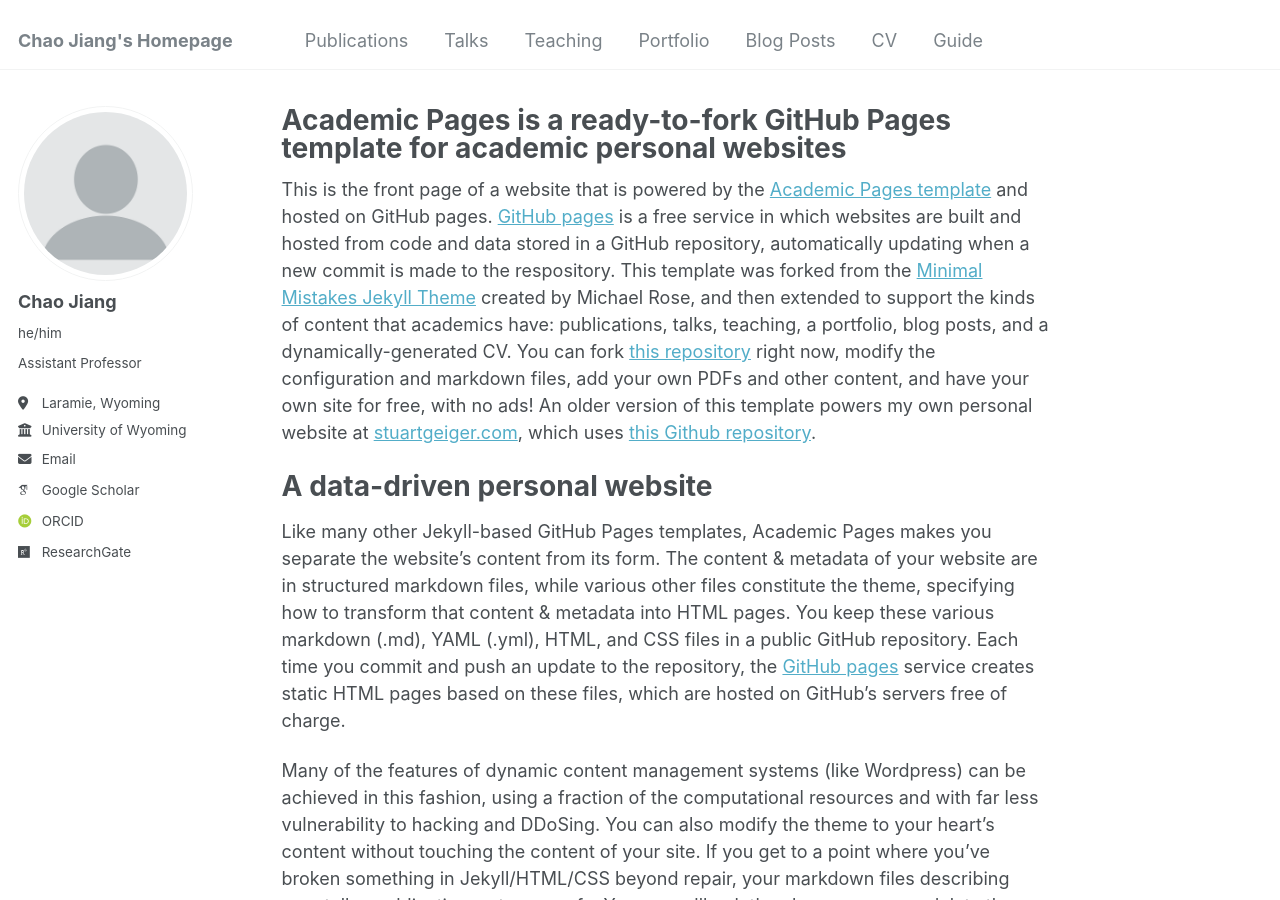
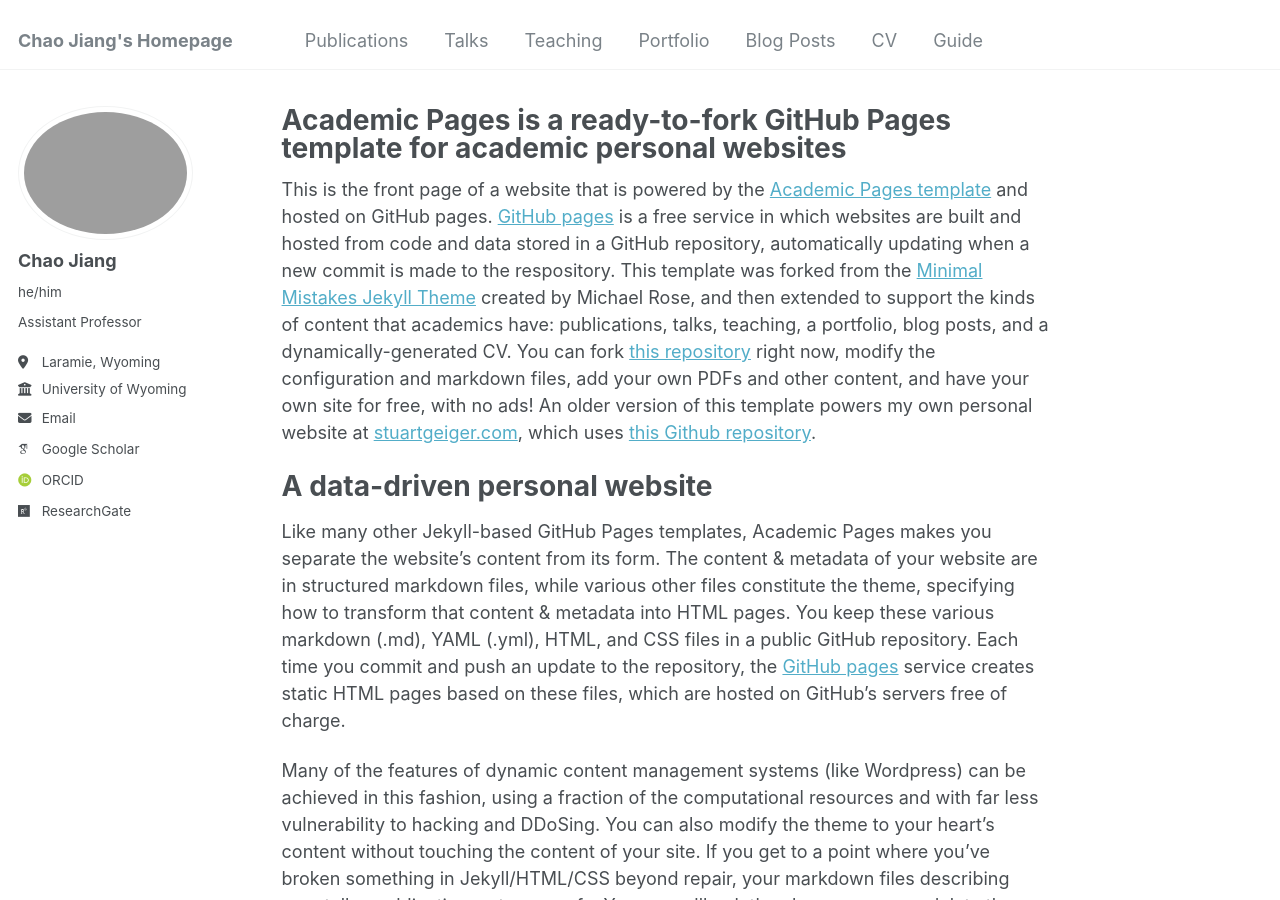
Before and after one commit to cjiang6/cjiang6.github.io, a Jekyll site: the page built from _pages/about.md, in a window 1280 px wide and 900 px high. Built offline with Jekyll 4.4.1, drawn with Linux system fonts in a browser that asks for light colours; some web fonts are replaced.

Commit message:
Update _config.yml

```diff
--- a/_config.yml
+++ b/_config.yml
@@ -21,7 +21,7 @@ repository               : "cjiang6/cjiang6.github.io"
 #               Additional customization can be done by editing /_includes/author-profile.html
 author:
   # Biographic information
-  avatar           : "profile.png"
+  avatar           : "chao_jiang.png"
   name             : "Chao Jiang"
   pronouns         : "he/him" # example: "she/her"
   bio              : "Assistant Professor"
```
